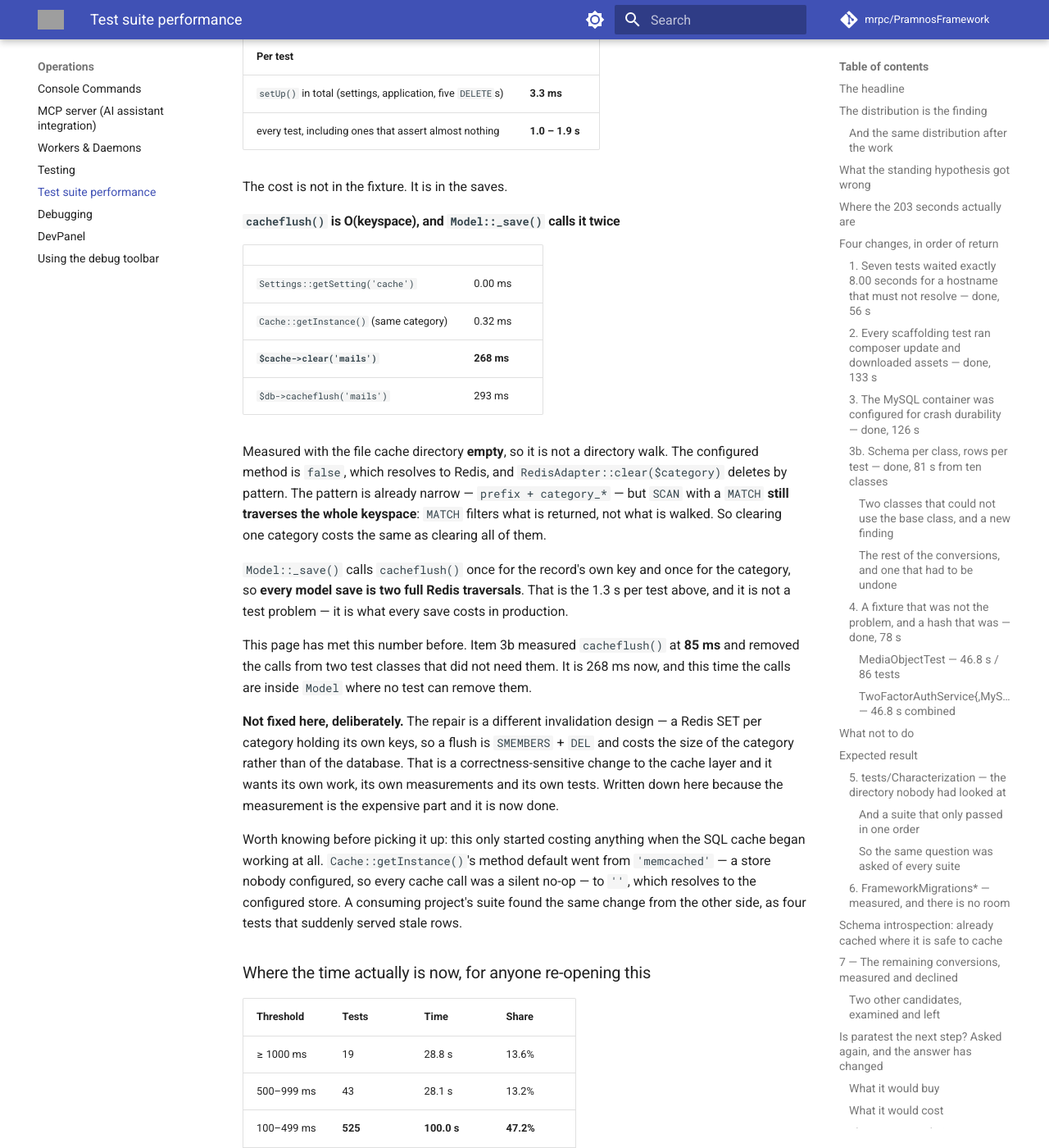
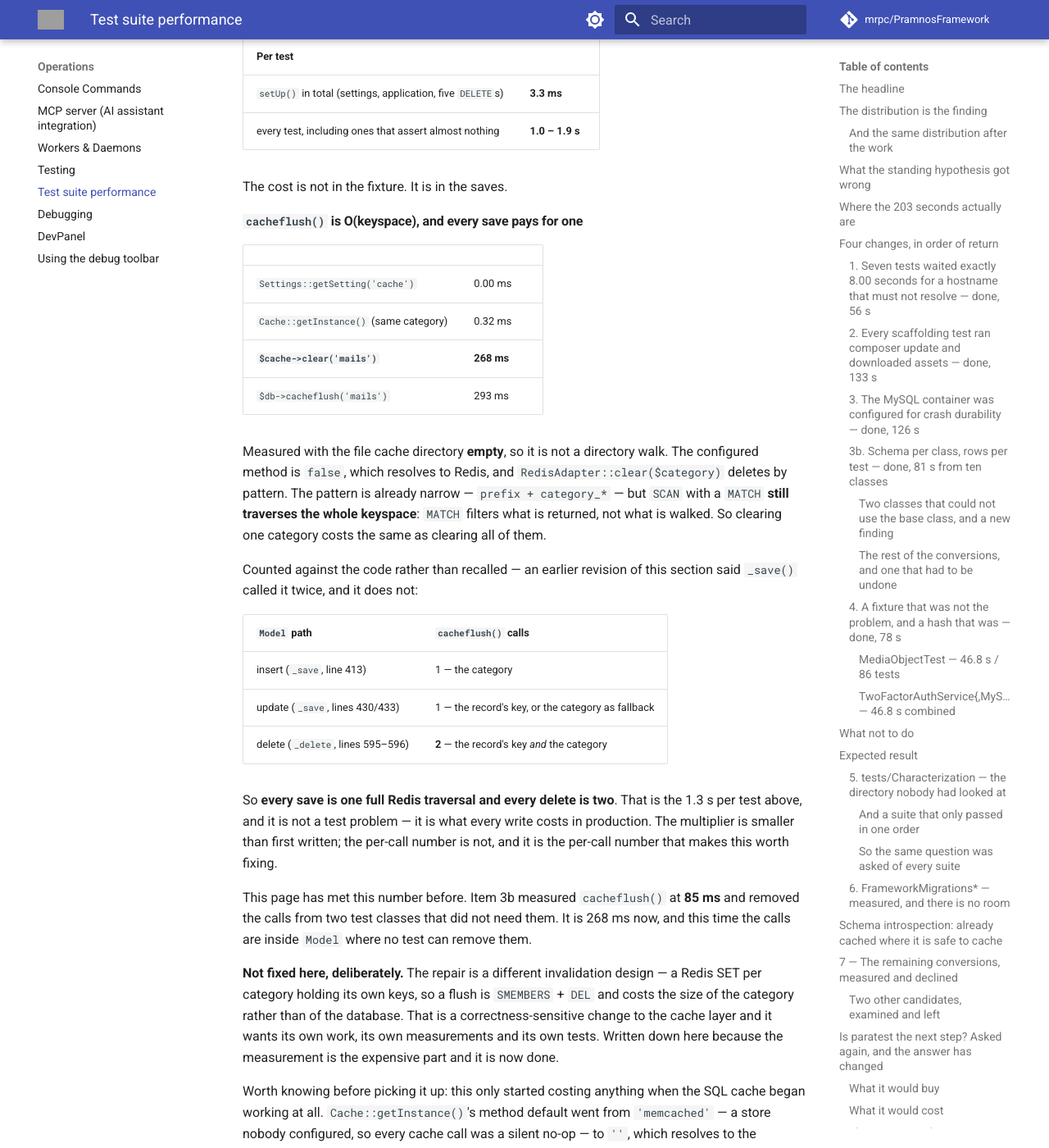
Before and after one commit to mrpc/PramnosFramework, an MkDocs documentation site: the page built from docs/Pramnos_Test_Suite_Performance.md, in a window 1280 px wide and 1400 px high, scrolled down 23493 px. Shown: the whole window at 82% size. Built offline with MkDocs 1.6.1 and Material for MkDocs 9.7.7, drawn with Linux system fonts in a browser that asks for light colours; comment, search, counter and statistics services are not loaded; grey boxes are pictures that could not be loaded.

Commit message:
docs(performance): correct the cacheflush call count per model write
Said Model::_save() called cacheflush() twice. Counted against the code, it
calls it once — the two-call site is _delete(). The per-call 268 ms is unchanged
and is what makes the item worth fixing.

```diff
--- a/docs/Pramnos_Test_Suite_Performance.md
+++ b/docs/Pramnos_Test_Suite_Performance.md
@@ -905,7 +905,7 @@ three times:
 
 The cost is not in the fixture. It is in the saves.
 
-#### `cacheflush()` is O(keyspace), and `Model::_save()` calls it twice
+#### `cacheflush()` is O(keyspace), and every save pays for one
 
 | | |
 | --- | --- |
@@ -921,10 +921,19 @@ narrow — `prefix + category_*` — but `SCAN` with a `MATCH` **still traverses
 whole keyspace**: `MATCH` filters what is returned, not what is walked. So
 clearing one category costs the same as clearing all of them.
 
-`Model::_save()` calls `cacheflush()` once for the record's own key and once for
-the category, so **every model save is two full Redis traversals**. That is the
-1.3 s per test above, and it is not a test problem — it is what every save costs
-in production.
+Counted against the code rather than recalled — an earlier revision of this
+section said `_save()` called it twice, and it does not:
+
+| `Model` path | `cacheflush()` calls |
+| --- | --- |
+| insert (`_save`, line 413) | 1 — the category |
+| update (`_save`, lines 430/433) | 1 — the record's key, or the category as fallback |
+| delete (`_delete`, lines 595–596) | **2** — the record's key *and* the category |
+
+So **every save is one full Redis traversal and every delete is two**. That is the
+1.3 s per test above, and it is not a test problem — it is what every write costs
+in production. The multiplier is smaller than first written; the per-call number
+is not, and it is the per-call number that makes this worth fixing.
 
 This page has met this number before. Item 3b measured `cacheflush()` at **85 ms**
 and removed the calls from two test classes that did not need them. It is 268 ms
```
Also changed, not shown: docs/version-history/posts/2026-08-24-the-scanner-that-cost-more-than-it-saved.md (+7 -3 lines).
